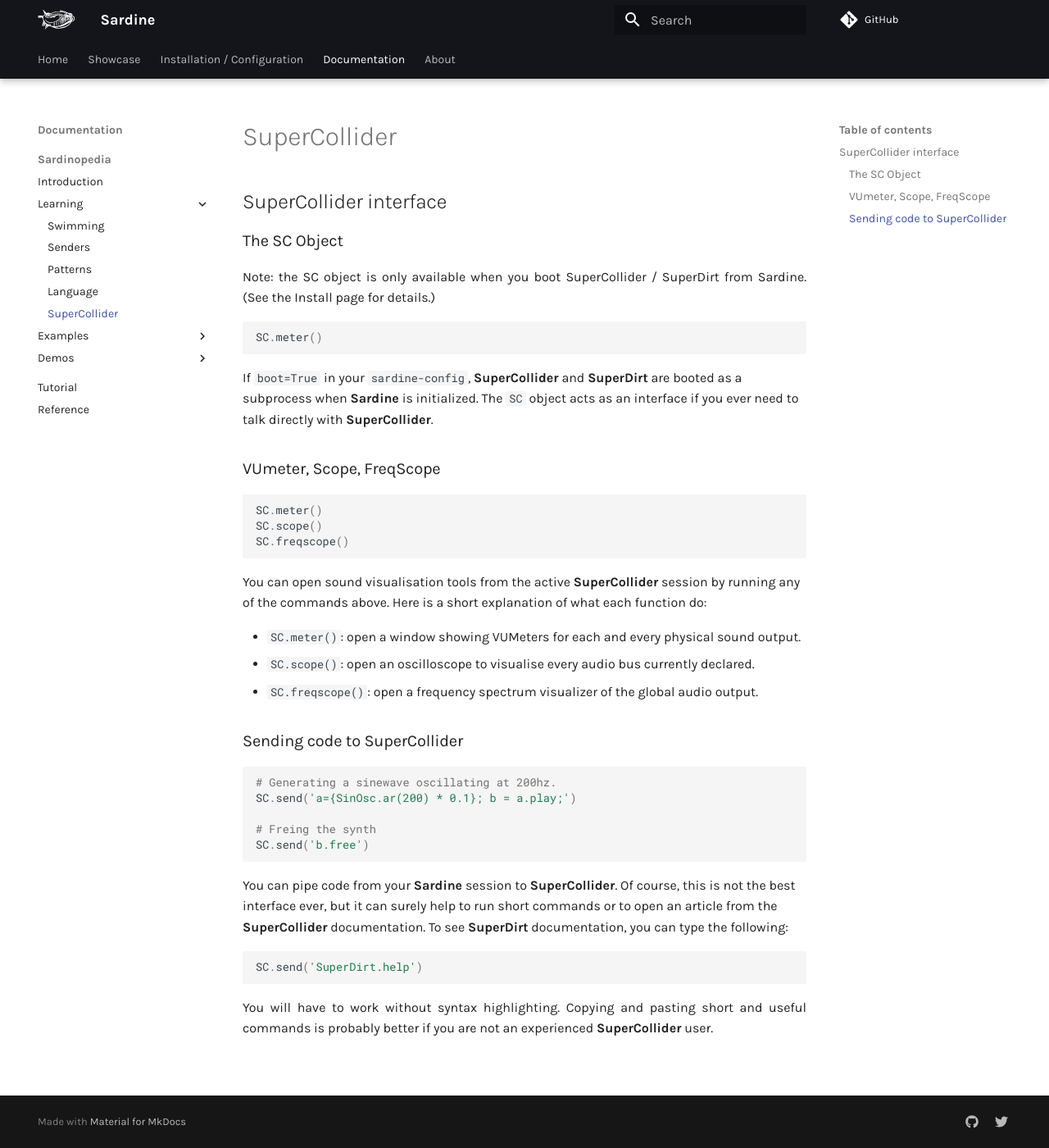
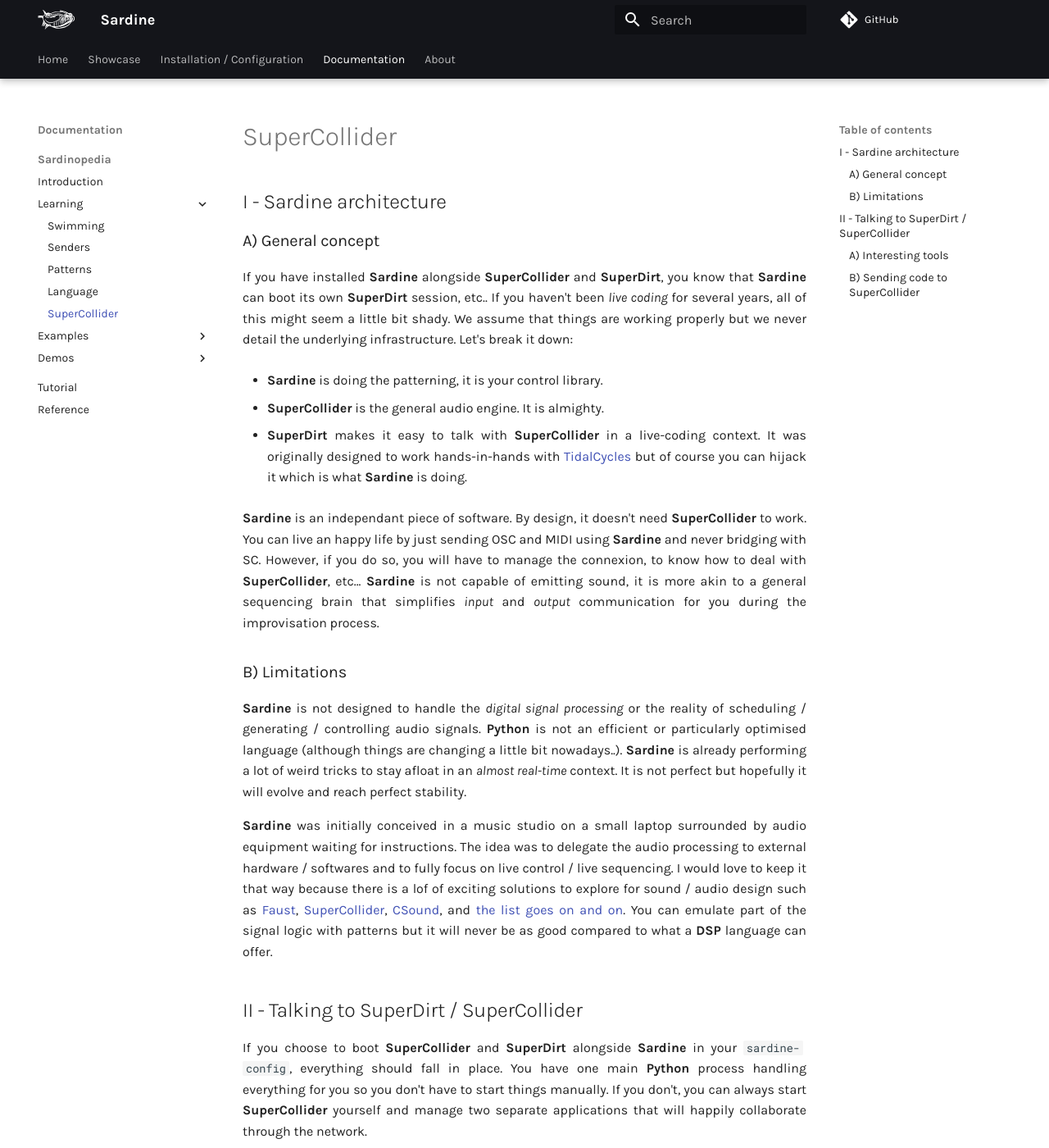
Before and after one commit to EmmaleeBonderud0325/sardine, an MkDocs documentation site: the page built from docs/documentation/sardinopedia/supercollider.md, in a window 1280 px wide and 1400 px high. Shown: the whole window at 82% size. Built offline with MkDocs 1.6.1 and Material for MkDocs 9.7.7, drawn with Linux system fonts in a browser that asks for light colours; comment, search, counter and statistics services are not loaded; some of the changed text lies outside the part shown.

Commit message:
refactor supercollider page

````diff
--- a/docs/documentation/sardinopedia/supercollider.md
+++ b/docs/documentation/sardinopedia/supercollider.md
@@ -1,14 +1,37 @@
-## SuperCollider interface
+## I - Sardine architecture
 
-### The SC Object
-Note: the SC object is only available when you boot SuperCollider / SuperDirt from Sardine. (See the Install page for details.)
+### A) General concept
+
+If you have installed **Sardine** alongside **SuperCollider** and **SuperDirt**, you know that **Sardine** can boot its own **SuperDirt** session, etc.. If you haven't been *live coding* for several years, all of this might seem a little bit shady. We assume that things are working properly but we never detail the underlying infrastructure. Let's break it down:
+
+- **Sardine** is doing the patterning, it is your control library.
+
+- **SuperCollider** is the general audio engine. It is almighty.
+
+- **SuperDirt** makes it easy to talk with **SuperCollider** in a live-coding context. It was originally designed to work hands-in-hands with [TidalCycles](https://tidalcycles.org) but of course you can hijack it which is what **Sardine** is doing.
+
+**Sardine** is an independant piece of software. By design, it doesn't need **SuperCollider** to work. You can live an happy life by just sending OSC and MIDI using **Sardine** and never bridging with SC. However, if you do so, you will have to manage the connexion, to know how to deal with **SuperCollider**, etc... **Sardine** is not capable of emitting sound, it is more akin to a general sequencing brain that simplifies *input* and *output* communication for you during the improvisation process.
+
+### B) Limitations
+
+**Sardine** is not designed to handle the *digital signal processing* or the reality of scheduling / generating / controlling audio signals. **Python** is not an efficient or particularly optimised language (although things are changing a little bit nowadays..). **Sardine** is already performing a lot of weird tricks to stay afloat in an *almost real-time* context. It is not perfect but hopefully it will evolve and reach perfect stability.
+
+**Sardine** was initially conceived in a music studio on a small laptop surrounded by audio equipment waiting for instructions. The idea was to delegate the audio processing to external hardware / softwares and to fully focus on live control / live sequencing. I would love to keep it that way because  there is a lof of exciting solutions to explore for sound / audio design such as [Faust](https://faust.grame.fr/), [SuperCollider](https://supercollider.github.io/), [CSound](https://csound.com/), and [the list goes on and on](https://github.com/ciconia/awesome-music). You can emulate part of the signal logic with patterns but it will never be as good compared to what a **DSP** language can offer.
+
+## II - Talking to SuperDirt / SuperCollider
+
+If you choose to boot **SuperCollider** and **SuperDirt** alongside **Sardine** in your `sardine-config`, everything should fall in place. You have one main **Python** process handling everything for you so you don't have to start things manually. If you don't, you can always start **SuperCollider** yourself and manage two separate applications that will happily collaborate through the network.
+
+### A) Interesting tools
+
+Let's assume that **SuperDirt** has started, and that you received the message saying that the audio engine is ready. You can now interact with the `SC()` object that represents your SC subprocess. Let's open up a VUMeter of our session:
+
 
 ```python
 SC.meter()
 ```
-If `boot=True` in your `sardine-config`, **SuperCollider** and **SuperDirt** are booted as a subprocess when **Sardine** is initialized. The `SC` object acts as an interface if you ever need to talk directly with **SuperCollider**.
 
-### VUmeter, Scope, FreqScope
+All good, let's open some other windows as well.
 
 ```python
 SC.meter()
@@ -21,7 +44,18 @@
 - `SC.scope()`: open an oscilloscope to visualise every audio bus currently declared.
 - `SC.freqscope()`: open a frequency spectrum visualizer of the global audio output.
 
-### Sending code to SuperCollider
+
+### B) Sending code to SuperCollider
+
+You can pipe code from your **Sardine** session to **SuperCollider**. Of course, this is not the best interface ever, but it can surely help to run short commands or to open an article from the **SuperCollider** documentation. To see **SuperDirt** documentation, you can type the following:
+
+```python
+SC.send('SuperDirt.help')
+```
+
+You will have to work without syntax highlighting. Copying and pasting short and useful commands is probably better if you are not an experienced **SuperCollider** user. There are no bindings for the **SuperCollider** server implemented into **Sardine**. Be sure that I am monitoring packages that are proposing solutions for this but I am not ready to write my own bindings for now. There is too much work to handle with **Sardine** itself before thinking about branching out.
+
+If that's your thing, you can integrate small SC snippets in your patterns and sequence them with a decent enough time precision:
 
 ```python
 # Generating a sinewave oscillating at 200hz.
@@ -30,10 +64,3 @@
 # Freing the synth
 SC.send('b.free')
 ```
-You can pipe code from your **Sardine** session to **SuperCollider**. Of course, this is not the best interface ever, but it can surely help to run short commands or to open an article from the **SuperCollider** documentation. To see **SuperDirt** documentation, you can type the following:
-
-```python
-SC.send('SuperDirt.help')
-```
-
-You will have to work without syntax highlighting. Copying and pasting short and useful commands is probably better if you are not an experienced **SuperCollider** user.
````
